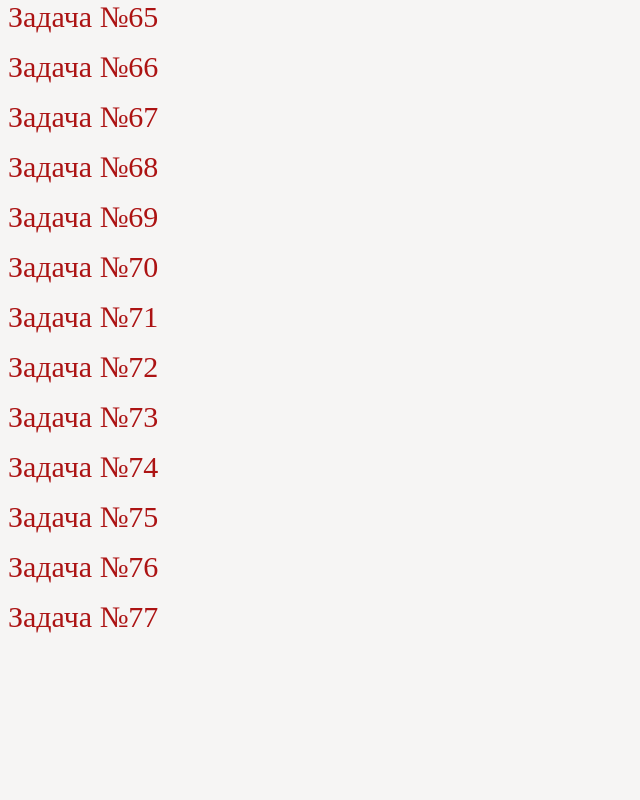
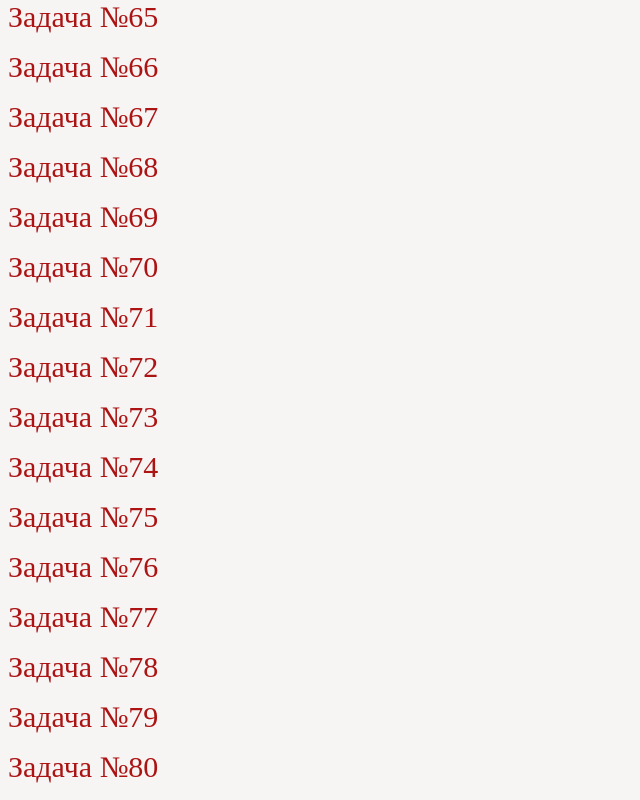
Before and after one commit to AntonMiranovich/React-Tasks, a React (Create React App) app in the folder react-tasks/: page / in a window 1280 px wide. Shown: the part 3280-4080 px from the top of the page, without its empty margins (0-640 px from the left). Before the commit the page ends 3930 px from the top, so only its background shows below. Built offline with nearby package versions, Linux system fonts and the light colour scheme.

Commit message:
work prj

```diff
--- a/react-tasks/src/App.js
+++ b/react-tasks/src/App.js
@@ -79,6 +79,9 @@ import Task74 from "./pages/Task74/Task74";
 import Task75 from "./pages/Task75/Task75";
 import Task76 from "./pages/Task76/Task76";
 import Task77 from "./pages/Task77/Task77";
+import Task78 from "./pages/Task78/Task78";
+import Task79 from "./pages/Task79/Task79";
+import Task80 from "./pages/Task80/Task80";
 
 function App() {
   const context = {
@@ -173,6 +176,9 @@ function App() {
           <Route path="/task75" element={<Task75 />}></Route>
           <Route path="/task76" element={<Task76 />}></Route>
           <Route path="/task77" element={<Task77 />}></Route>
+          <Route path="/task78" element={<Task78 />}></Route>
+          <Route path="/task79" element={<Task79 />}></Route>
+          <Route path="/task80" element={<Task80 />}></Route>
         </Routes>
       </TaskContext.Provider>
     </>
--- a/react-tasks/src/pages/Home/Home.js
+++ b/react-tasks/src/pages/Home/Home.js
@@ -235,6 +235,15 @@ function Home() {
       <p>
         <Link to={"/task77"}>Задача №77</Link>
       </p>
+      <p>
+        <Link to={"/task78"}>Задача №78</Link>
+      </p>
+      <p>
+        <Link to={"/task79"}>Задача №79</Link>
+      </p>
+      <p>
+        <Link to={"/task80"}>Задача №80</Link>
+      </p>
     </>
   );
 }
--- /dev/null
+++ b/react-tasks/src/pages/Task78/Task78.js
@@ -0,0 +1,27 @@
+import { Link } from "react-router-dom";
+import {
+  useCallback,
+  useContext,
+  useEffect,
+  useMemo,
+  useReducer,
+  useState,
+} from "react";
+import axios from "axios";
+import { TaskContext } from "../../Context/Context";
+
+
+function Task78() {
+  return (
+    <>
+      <h1>Задача №78</h1>
+      <p>
+
+      </p>
+
+      <Link to={"/"}> Перейти на главную страницу</Link>
+    </>
+  );
+}
+
+export default Task78;
--- /dev/null
+++ b/react-tasks/src/pages/Task79/Task79.js
@@ -0,0 +1,27 @@
+import { Link } from "react-router-dom";
+import {
+  useCallback,
+  useContext,
+  useEffect,
+  useMemo,
+  useReducer,
+  useState,
+} from "react";
+import axios from "axios";
+import { TaskContext } from "../../Context/Context";
+
+
+function Task79() {
+    return (
+      <>
+        <h1>Задача №79</h1>
+        <p>
+
+        </p>
+
+        <Link to={"/"}> Перейти на главную страницу</Link>
+      </>
+    );
+  }
+
+  export default Task79;
--- /dev/null
+++ b/react-tasks/src/pages/Task80/Task80.js
@@ -0,0 +1,26 @@
+import { Link } from "react-router-dom";
+import {
+  useCallback,
+  useContext,
+  useEffect,
+  useMemo,
+  useReducer,
+  useState,
+} from "react";
+import axios from "axios";
+import { TaskContext } from "../../Context/Context";
+
+function Task80() {
+    return (
+      <>
+        <h1>Задача №80</h1>
+        <p>
+
+        </p>
+
+        <Link to={"/"}> Перейти на главную страницу</Link>
+      </>
+    );
+  }
+
+  export default Task80;
```
